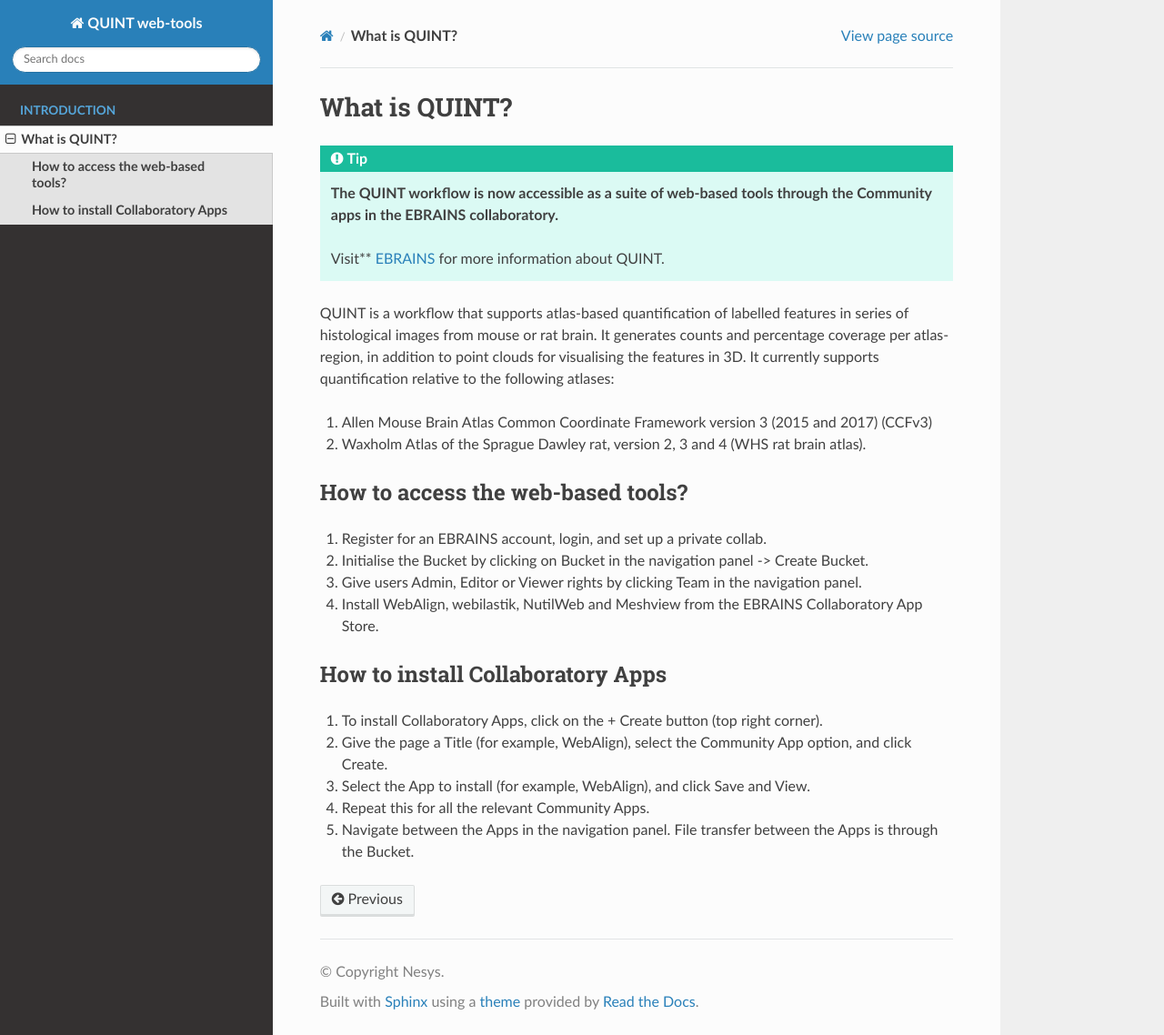
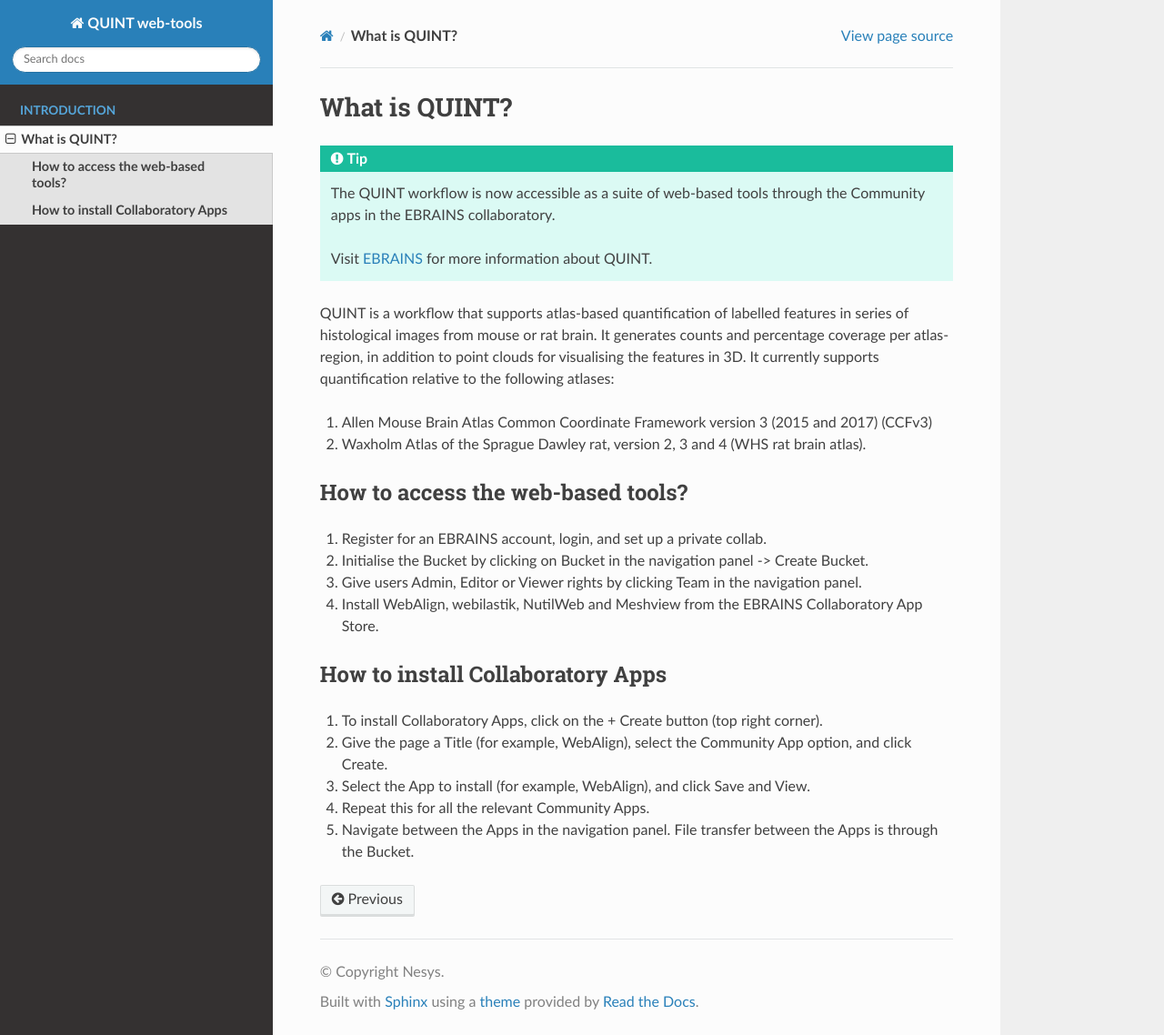
Before and after one commit to Neural-Systems-at-UIO/QUINT_webtools, a Sphinx documentation site: the page built from docs/QUINTintro.rst, in a window 1280 px wide and 1138 px high. Shown: the whole window at 91% size. Built offline with Sphinx 7.4.7 and the Read the Docs theme 2.0.0, drawn with Linux system fonts in a browser that asks for light colours.

```diff
--- a/docs/QUINTintro.rst
+++ b/docs/QUINTintro.rst
@@ -2,9 +2,9 @@
 ==================
 
 .. tip::
-   **The QUINT workflow is now accessible as a suite of web-based tools through the Community apps in the EBRAINS collaboratory.**
+   The QUINT workflow is now accessible as a suite of web-based tools through the Community apps in the EBRAINS collaboratory.
 
-   Visit** `EBRAINS <https://ebrains.eu/service/quint/>`_ for more information about QUINT.
+   Visit `EBRAINS <https://ebrains.eu/service/quint/>`_ for more information about QUINT.
 
 QUINT is a workflow that supports atlas-based quantification of labelled features in series of histological images from mouse or rat brain. It generates counts and percentage coverage per atlas-region, in addition to point clouds for visualising the features in 3D. It currently supports quantification relative to the following atlases:
 
```
